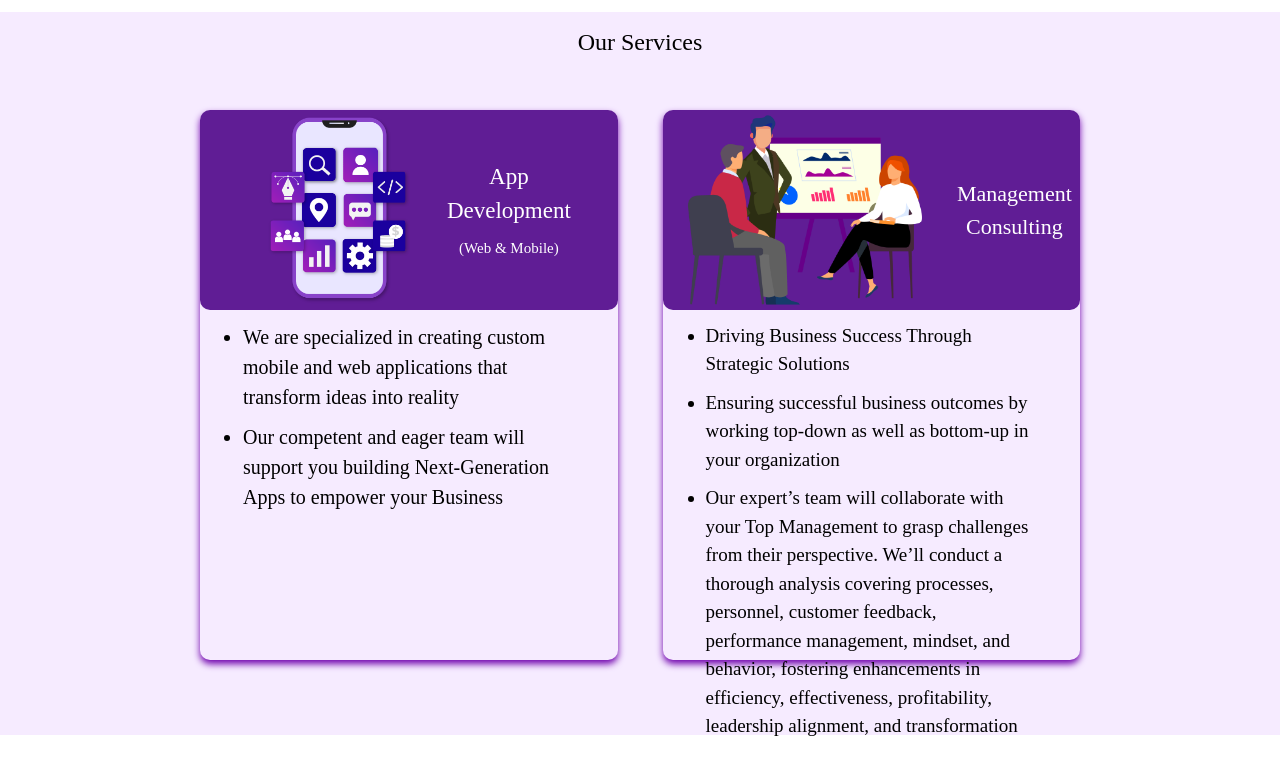
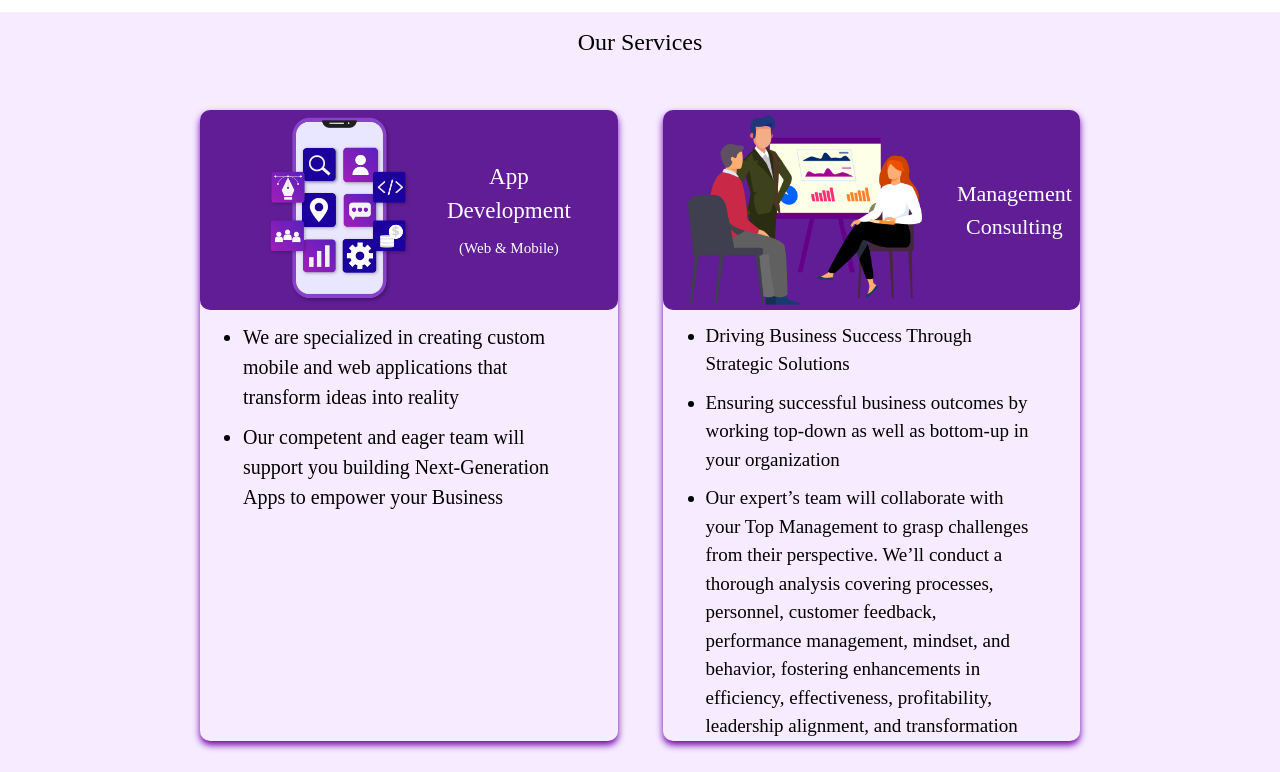
Before and after one commit to Lyra-Corp-Consultancy/static-website, a website: page index.html in a window 1280 px wide. Shown: the part 1455-2227 px from the top of the page. Drawn offline with Linux system fonts and the light colour scheme; a web font is replaced by a local one.

Commit message:
size change

```diff
--- a/index.html
+++ b/index.html
@@ -101,7 +101,7 @@
         <div class="bg-[#F6EBFF] pt-3 pb-[20px] md:pb-[75px] mt-5">
           <h2 class="futura-medium text-center text-[24px]">Our Services</h2>
           <div class="px-[10px] md:px-[200px] grid lg:grid-cols-2 gap-[45px] pt-[50px]">
-            <div class="lg:h-[550px] md:pb-0 pb-4 shadow-[0px_4px_7px_0px_#6F00AD] rounded-[10px] futura-medium">
+            <div class="lg:h-auto md:pb-0 pb-4 shadow-[0px_4px_7px_0px_#6F00AD] rounded-[10px] futura-medium">
               <div class="w-full h-[200px] bg-[#601D95] rounded-[10px] md:px-[67px] py-[5px] flex gap-[35px]">
                 <img src="./asset/images/mobile.png" alt="" srcset="" />
                 <div class="flex flex-col justify-center items-center gap-2">
@@ -115,7 +115,7 @@
               </ul>
             </div>
 
-            <div class="lg:h-[550px] md:pb-0 pb-4 futura-medium shadow-[0px_4px_7px_0px_#6F00AD] rounded-[10px]">
+            <div class="lg:h-auto md:pb-0 pb-4 futura-medium shadow-[0px_4px_7px_0px_#6F00AD] rounded-[10px]">
               <div class="w-full h-[200px] bg-[#601D95] rounded-[10px] px-[25px] py-[5px] flex gap-[35px]">
                 <img class="md:w-auto w-[50%]" src="./asset/images/management.png" alt="" srcset="" />
                 <div class="flex flex-col justify-center items-center gap-2">
```
Also changed, not shown: style.css.
